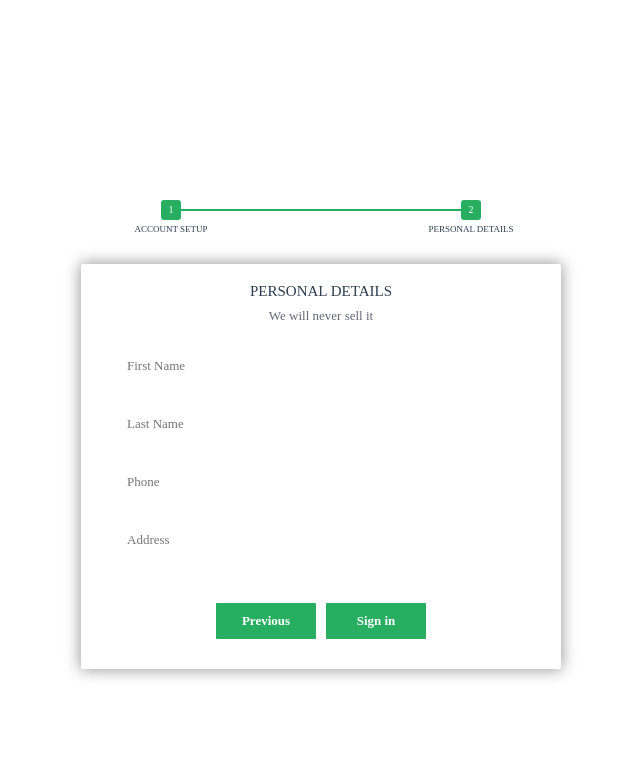
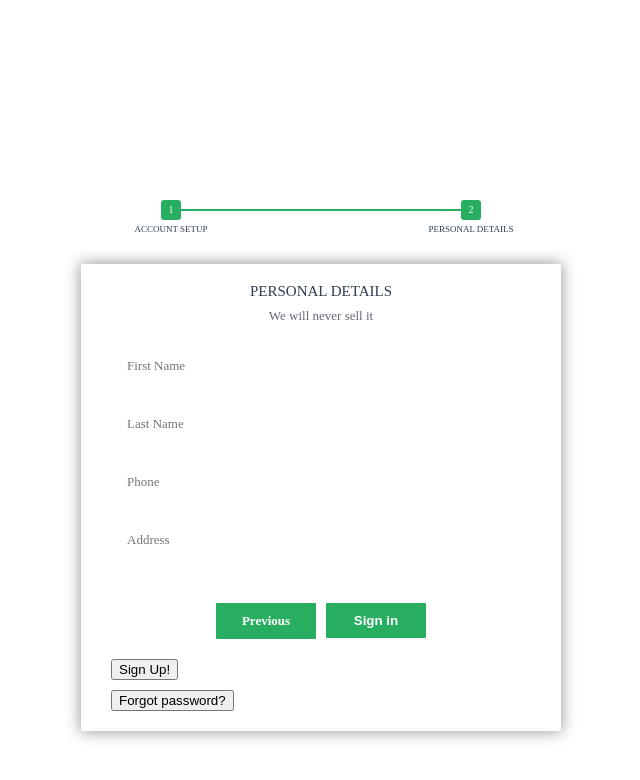
Before and after one commit to enough1987/angular-4-ASP.NET-Core-MVC, an Angular app: page /login in a window 1280 px wide. Both pictures are taken after a click on the button "Next". Shown: the top 780 px of the page, without its empty margins (319-959 px from the left). Built offline with nearby package versions, Linux system fonts and the light colour scheme.

Commit message:
style login

```diff
--- a/src/app/auth/components/login/login.component.html
+++ b/src/app/auth/components/login/login.component.html
@@ -5,48 +5,61 @@
     <!-- progressbar -->
     <ul class="progressbar">
       <li class="progressbar-item progressbar-item__active"> Account Setup</li>
-  <!--    <li class="progressbar-item "> Social Profiles</li> -->
-      <li class="progressbar-item "
-      [class.progressbar-item__active]=" loginStep == loginSteps.Two "
-      > Personal Details</li>
+      <!--    <li class="progressbar-item "> Social Profiles</li> -->
+      <li class="progressbar-item " [class.progressbar-item__active]=" loginStep == loginSteps.Two ">
+        Personal Details
+      </li>
     </ul>
 
-    <div [ngSwitch]="loginStep" >
+    <fieldset class="fieldset-view"
+    [ngSwitch]="loginStep">
 
-      <fieldset *ngSwitchCase="loginSteps.One" >
+      <div
+      *ngSwitchCase="loginSteps.One">
         <h2 class="fs-title">Create your account</h2>
         <h3 class="fs-subtitle">This is step 1</h3>
-        <input type="text" name="email" placeholder="Email" />
-        <input type="password" name="pass" placeholder="Password" />
-        <input type="password" name="cpass" placeholder="Confirm Password" />
-        <input type="button" name="next" class="next action-button" value="Next"
+        <input class="login-input" type="text" name="email" placeholder="Email" />
+        <input class="login-input" type="password" name="pass" placeholder="Password" />
+        <input class="login-input" type="password" name="cpass" placeholder="Confirm Password" />
+        <input type="button" name="next" class="login-input next action-button" value="Next"
         (click)="changeStep(loginSteps.Two)" />
-      </fieldset>
-<!--
-      <fieldset>
+      </div>
+      <!--
+      <div>
         <h2 class="fs-title">Social Profiles</h2>
         <h3 class="fs-subtitle">Your presence on the social network</h3>
-        <input type="text" name="twitter" placeholder="Twitter" />
-        <input type="text" name="facebook" placeholder="Facebook" />
-        <input type="text" name="gplus" placeholder="Google Plus" />
-        <input type="button" name="previous" class="previous action-button" value="Previous" />
-        <input type="button" name="next" class="next action-button" value="Next" />
-      </fieldset>
+        <input class="login-input" type="text" name="twitter" placeholder="Twitter" />
+        <input class="login-input" type="text" name="facebook" placeholder="Facebook" />
+        <input class="login-input" type="text" name="gplus" placeholder="Google Plus" />
+        <input type="button" name="previous" class="login-input previous action-button" value="Previous" />
+        <input type="button" name="next" class="login-input next action-button" value="Next" />
+      </div>
 -->
-      <fieldset *ngSwitchCase="loginSteps.Two" >
+      <div
+      *ngSwitchCase="loginSteps.Two">
         <h2 class="fs-title">Personal Details</h2>
         <h3 class="fs-subtitle">We will never sell it</h3>
-        <input type="text" name="fname" placeholder="First Name" />
-        <input type="text" name="lname" placeholder="Last Name" />
-        <input type="text" name="phone" placeholder="Phone" />
-        <textarea name="address" placeholder="Address"></textarea>
-        <input type="button" name="previous" class="previous action-button" value="Previous"
-        (click)="changeStep(loginSteps.One)" />
+        <input class="login-input" type="text" name="fname" placeholder="First Name" />
+        <input class="login-input" type="text" name="lname" placeholder="Last Name" />
+        <input class="login-input" type="text" name="phone" placeholder="Phone" />
+        <textarea class="login-textarea" name="address" placeholder="Address"></textarea>
+        <input type="button" name="previous" class="login-input previous action-button" value="Previous"
+        (click)="changeStep(loginSteps.One)"
+        />
         <input type="button" name="button" class="submit action-button" value="Sign in"
         (click)="signIn()" />
-      </fieldset>
+      </div>
 
-    </div>
+        <div class="redirect-block" >
+          <input type="button" class="redirect-btn" value="Sign Up!"
+          (click)="navToSignUp()" />
+        </div>
+        <div class="redirect-block" >
+          <input type="button" class="redirect-btn" value="Forgot password?"
+          (click)="navToForgotPass()" />
+        </div>
+
+    </fieldset>
 
   </form>
 
--- a/src/app/auth/components/login/login.component.scss
+++ b/src/app/auth/components/login/login.component.scss
@@ -17,9 +17,8 @@ $progbar1: $progbar6; //blue;
 	    text-align: center;
 	    position: relative;
     }
-    &__form fieldset {
+    &__form .fieldset-view {
 	    background: $progbar2;
-	    border: 0 none;
 	    border-radius: 3px;
 	    box-shadow: 0 0 15px 1px $progbar4;
 	    padding: 20px 30px;
@@ -28,10 +27,7 @@ $progbar1: $progbar6; //blue;
 	    margin: 0 10%;
 	    position: relative;
     }
-    &__form fieldset:not(:first-of-type) {
-	    display: none;
-    }
-    &__form input, &__form textarea {
+    &__form .login-input, &__form .login-textarea {
 	    padding: 15px;
 	    border: 1px solid $progbar5;
 	    border-radius: 3px;
@@ -71,6 +67,16 @@ $progbar1: $progbar6; //blue;
         font-size: 13px;
         color: $progbar7;
         margin-bottom: 20px;
+    }
+
+    .redirect-block {
+        margin-top: 10px;
+        text-align: left;
+
+        .redirect-btn:active {
+            background-color: unset;
+            border: unset;
+        }
     }
 
     .progressbar {
@@ -117,6 +123,7 @@ $progbar1: $progbar6; //blue;
             background: $progbar3;
             color: $progbar2;
         }
+
     }
 
 
--- a/src/app/auth/components/login/login.component.ts
+++ b/src/app/auth/components/login/login.component.ts
@@ -44,4 +44,12 @@ export class LoginComponent {
     });
   }
 
+  navToSignUp() {
+    console.log( " nav 1");
+  }
+
+  navToForgotPass() {
+    console.log( " nav 2");
+  }
+
 }
```
